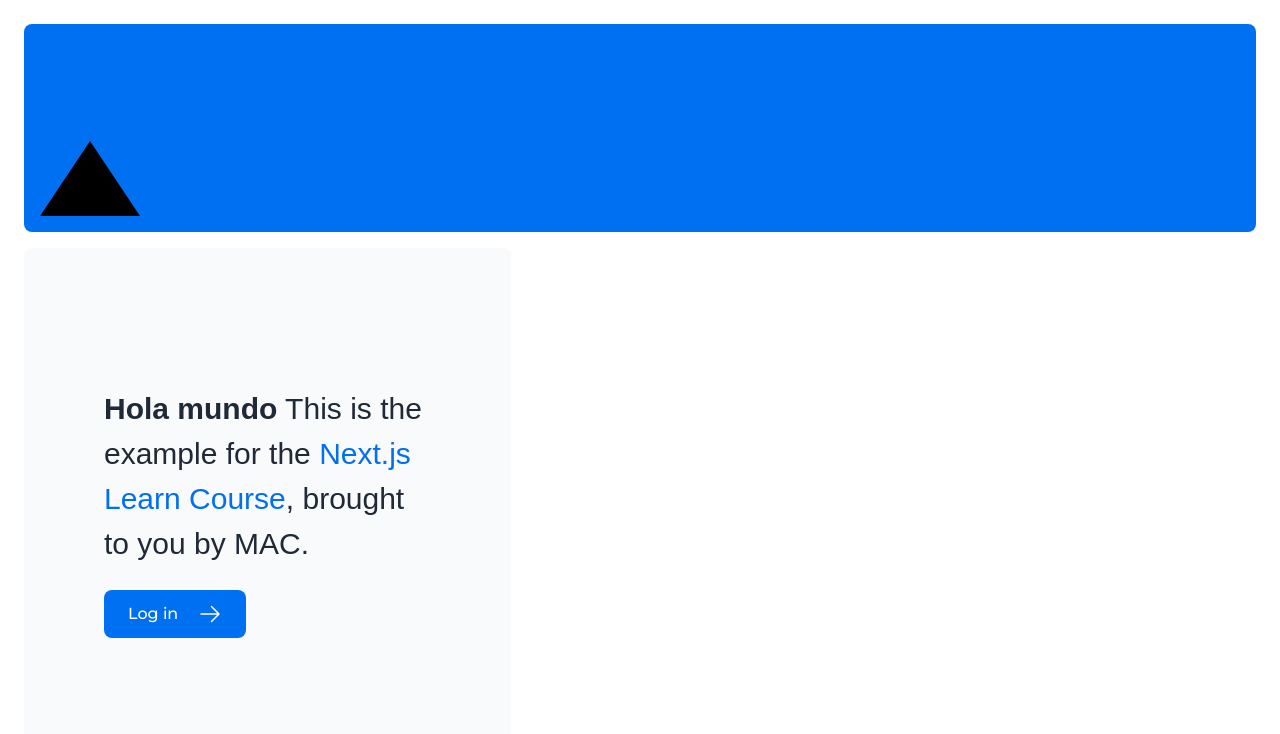
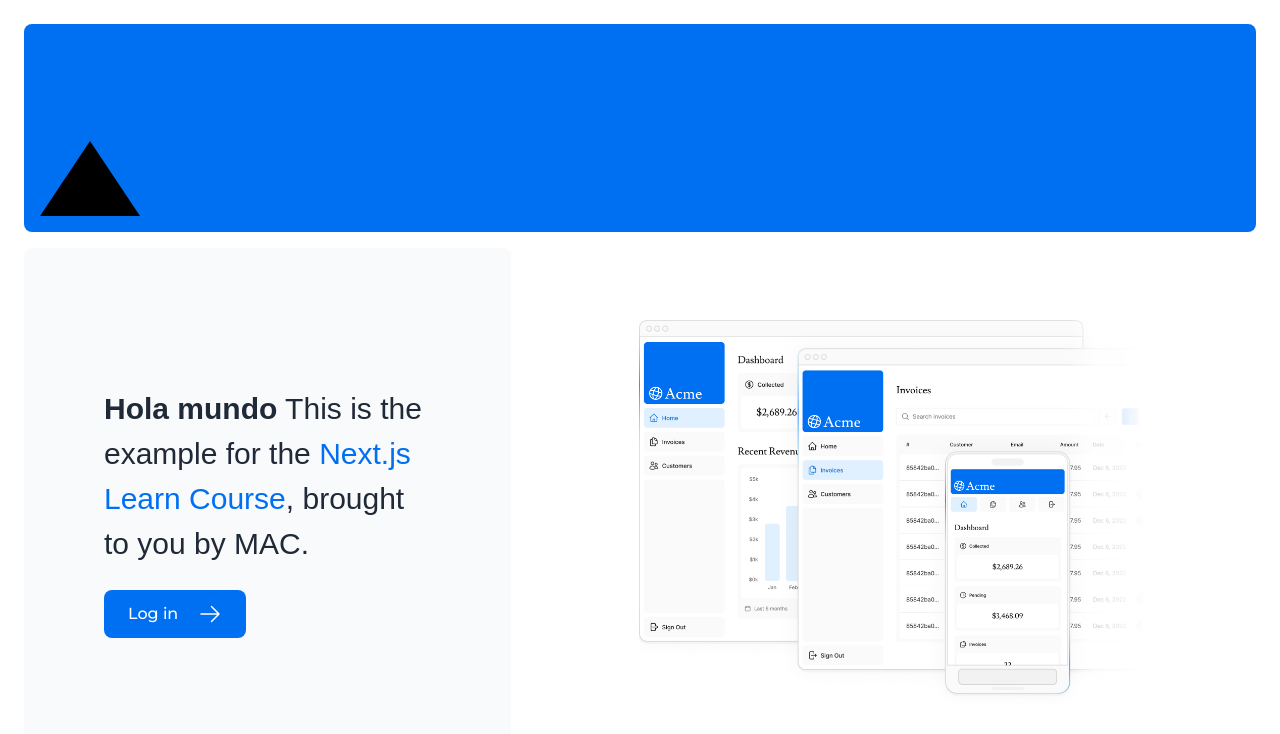
Before and after one commit to DiegoMoctezuma/Tarea3NextJS, a Next.js app: page / in a window 1280 px wide. Shown: the top 734 px of the page. Built offline with nearby package versions, Linux system fonts and the light colour scheme; a web font is replaced by a local one.

Commit message:
Manejo de imagenes - img vs Image - lazy loading

```diff
--- a/app/page.tsx
+++ b/app/page.tsx
@@ -1,6 +1,7 @@
 import AcmeLogo from '@/app/ui/acme-logo';
 import { ArrowRightIcon } from '@heroicons/react/24/outline';
 import Link from 'next/link';
+import Image from 'next/image';
 
 import styles from './ui/home.module.css'
 import { lusitana } from './ui/fonts';
@@ -29,7 +30,22 @@
           </Link>
         </div>
         <div className="flex items-center justify-center p-6 md:w-3/5 md:px-28 md:py-12">
-          {/* Add Hero Images Here */}
+          {/* <img src="/hero-desktop.png" alt="Screenshots of the dashboard project showing desktop version" /> */}
+          <Image
+            src="/hero-desktop.png"
+            alt="Screenshots of the dashboard project showing desktop version"
+            width={1000}
+            height={760}
+            className='hidden md:block'
+          />
+          {/* Lazy loading */}
+          <Image
+            src="/hero-mobile.png"
+            alt="Screenshots of the dashboard project showing mobile version"
+            width={560}
+            height={620}
+            className='block md:hidden'
+          />
         </div>
       </div>
     </main>
```
